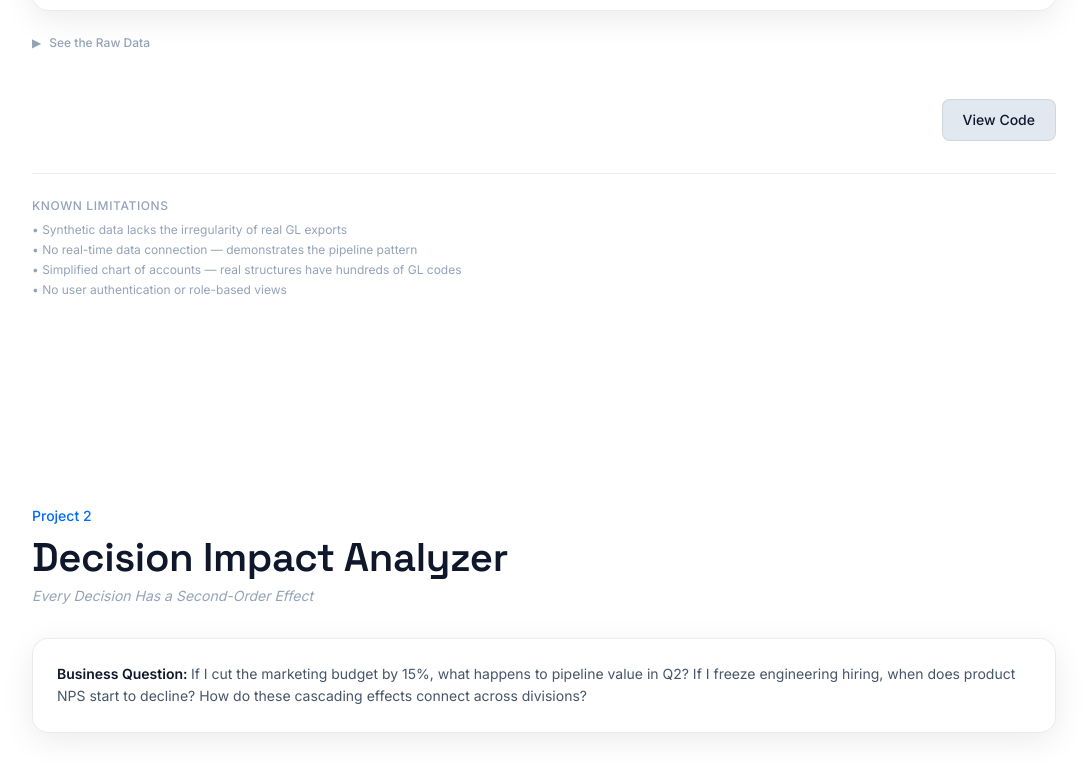
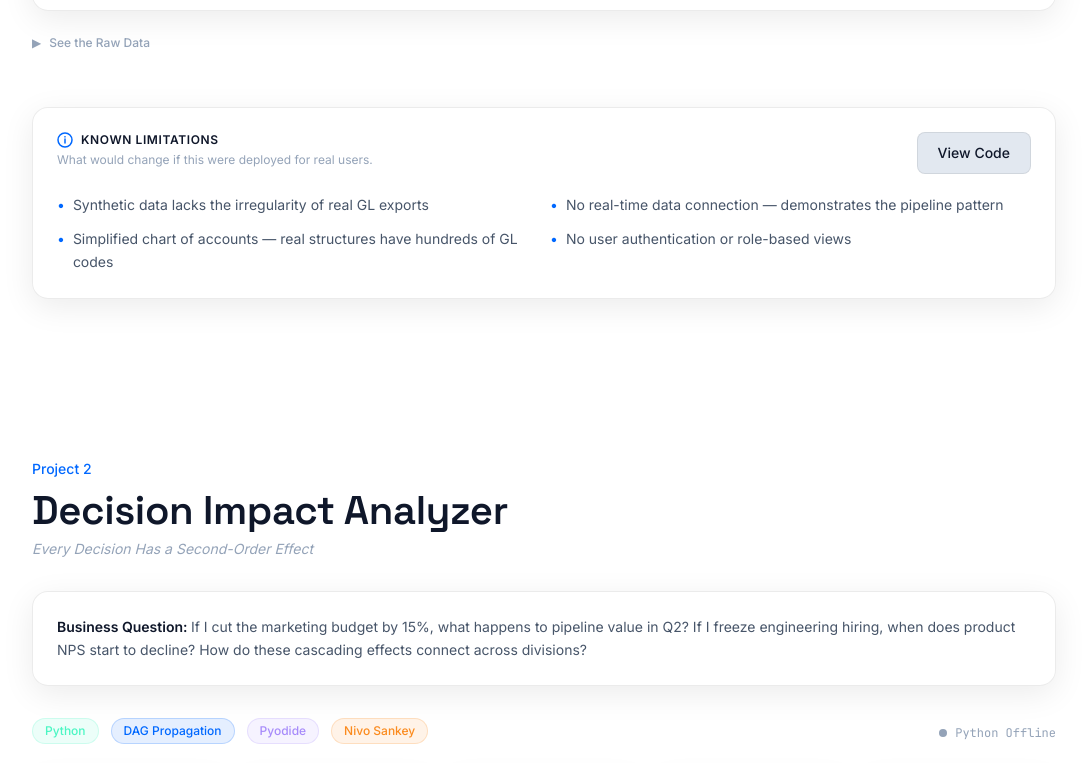
Before and after one commit to owner-lab/sidneygonzalez.ai, a React (Vite) app: page / in a window 1280 px wide. Shown: the part 3592-4355 px from the top of the page, without its empty margins (96-1183 px from the left). Built offline with nearby package versions, Linux system fonts and the light colour scheme.

Commit message:
feat: unify View Code + Known Limitations into premium project closing card

```diff
--- a/src/projects/ProjectLayout.jsx
+++ b/src/projects/ProjectLayout.jsx
@@ -61,29 +61,61 @@ export default function ProjectLayout({
         {/* Demo area — project-specific content */}
         <div className="mb-8">{children}</div>
 
-        {/* View Code button */}
-        <div className="mb-8 flex justify-end">
-          <Button variant="secondary" onClick={() => setCodeOpen(true)}>
-            View Code
-          </Button>
-        </div>
-
         {/* Formulas */}
         {formulas && <div className="mb-8">{formulas}</div>}
 
-        {/* Limitations */}
-        {limitations.length > 0 && (
-          <div className="mt-8 border-t border-border-subtle pt-6">
-            <p className="mb-2 text-xs font-medium uppercase tracking-wider text-text-muted">
-              Known Limitations
-            </p>
-            <ul className="space-y-1 text-xs text-text-muted">
+        {/* Project closing card — View Code + Known Limitations */}
+        <GlassPanel className="mt-10">
+          <div className="mb-5 flex flex-wrap items-start justify-between gap-4">
+            <div className="min-w-0">
+              <div className="mb-1 flex items-center gap-2">
+                <svg
+                  className="h-4 w-4 shrink-0 text-accent-blue"
+                  viewBox="0 0 16 16"
+                  fill="none"
+                  aria-hidden="true"
+                >
+                  <circle cx="8" cy="8" r="7" stroke="currentColor" strokeWidth="1.5" />
+                  <line
+                    x1="8"
+                    y1="7"
+                    x2="8"
+                    y2="11"
+                    stroke="currentColor"
+                    strokeWidth="1.5"
+                    strokeLinecap="round"
+                  />
+                  <circle cx="8" cy="4.75" r="0.85" fill="currentColor" />
+                </svg>
+                <h4 className="text-xs font-semibold uppercase tracking-wider text-text-primary">
+                  Known Limitations
+                </h4>
+              </div>
+              <p className="text-xs text-text-muted">
+                What would change if this were deployed for real users.
+              </p>
+            </div>
+            <Button variant="secondary" onClick={() => setCodeOpen(true)}>
+              View Code
+            </Button>
+          </div>
+
+          {limitations.length > 0 && (
+            <ul className="grid gap-3 sm:grid-cols-2">
               {limitations.map((item, i) => (
-                <li key={i}>&bull; {item}</li>
+                <li
+                  key={i}
+                  className="flex gap-2 text-sm leading-relaxed text-text-secondary"
+                >
+                  <span className="shrink-0 text-accent-blue" aria-hidden="true">
+                    •
+                  </span>
+                  <span>{item}</span>
+                </li>
               ))}
             </ul>
-          </div>
-        )}
+          )}
+        </GlassPanel>
       </ScrollReveal>
 
       {/* Code slide-out */}
--- a/src/projects/command-center/CommandCenterProject.jsx
+++ b/src/projects/command-center/CommandCenterProject.jsx
@@ -161,7 +161,7 @@ export default function CommandCenterProject() {
   const isLoading = status === 'loading'
 
   return (
-    <div ref={flashRef} className="mt-12">
+    <div ref={flashRef}>
       <ProjectLayout
         id="command-center"
         number={1}
--- a/src/projects/decision-impact/DecisionImpactProject.jsx
+++ b/src/projects/decision-impact/DecisionImpactProject.jsx
@@ -171,8 +171,7 @@ export default function DecisionImpactProject() {
   const isCustom = activeScenarioId === 'custom'
 
   return (
-    <div className="mt-12">
-      <ProjectLayout
+    <ProjectLayout
         id="decision-impact"
         number={2}
         title="Decision Impact Analyzer"
@@ -227,7 +226,6 @@ export default function DecisionImpactProject() {
             scenarioLabel={activeScenario?.label}
           />
         )}
-      </ProjectLayout>
-    </div>
+    </ProjectLayout>
   )
 }
--- a/src/projects/variance-engine/VarianceEngineProject.jsx
+++ b/src/projects/variance-engine/VarianceEngineProject.jsx
@@ -151,7 +151,7 @@ export default function VarianceEngineProject() {
   const isLoading = status === 'loading'
 
   return (
-    <div ref={flashRef} className="mt-12">
+    <div ref={flashRef}>
       <ProjectLayout
         id="variance-engine"
         number={3}
```
